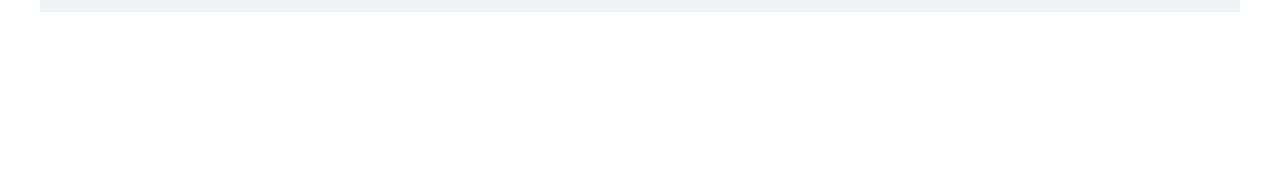
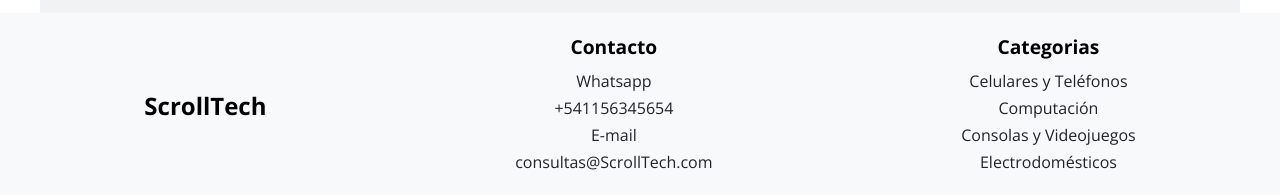
Before and after one commit to scrolldev/bc_71370-integrador_etapa1-Jonathan-Romero, a website built with Vite: page index.html in a window 1280 px wide. Shown: the part 1076-1271 px from the top of the page. Before the commit the page ends 1088 px from the top, so only its background shows below. Built offline with nearby package versions, Linux system fonts and the light colour scheme.

Commit message:
Armando footer

```diff
--- a/index.html
+++ b/index.html
@@ -197,6 +197,31 @@
 
   <!-- footer -->
 
+  <footer class="footer">
+    <section class="footer__section">
+      <div class="footer__logo">
+        <h4>ScrollTech</h4>
+      </div>
+
+      <div class="footer-contacto">
+        <h4><span>Contacto</span></h4>
+        <p><span>Whatsapp</span></p>
+        <p><span>+541156345654</span></p>
+        <p><span>E-mail</span></p>
+        <a href="#">consultas@ScrollTech.com</a>
+      </div>
+
+      <div class="footer-categorias">
+        <h4><span>Categorias</span></h4>
+        <p>
+          <a href="#">Celulares y Teléfonos</a>
+          <a href="#">Computación</a>
+          <a href="#">Consolas y Videojuegos</a>
+          <a href="#">Electrodomésticos</a>
+        </p>
+      </div>
+    </section>
+  </footer>
 
 
 
--- a/sass/components/_cards.scss
+++ b/sass/components/_cards.scss
@@ -70,7 +70,7 @@
     }
 
     & &__image-conteiner {
-      width: 40%;
+      width: 100%;
       clip-path: polygon(0 0, 100% 0, 95% 100%, 0 100%);
     }
 
--- /dev/null
+++ b/sass/layout/_footer.scss
@@ -0,0 +1,51 @@
+// _footer.scss
+
+.footer {
+  background-color: #f8f9fa; // Color de fondo del footer
+  padding: 20px; // Espaciado interno del footer
+  text-align: center; // Alineación de texto
+
+  &__section {
+    display: flex;
+    justify-content: space-around; // Distribuye el espacio entre los elementos hijos
+    flex-wrap: wrap; // Permite que los elementos se envuelvan en múltiples líneas si es necesario
+
+    @media (max-width: 768px) {
+      flex-direction: column; // En pantallas más pequeñas, los elementos se apilan verticalmente
+      align-items: center; // Centra los elementos horizontalmente
+
+      div {
+        padding-bottom: 20px;
+      }
+    }
+  }
+
+  &__logo {
+    display: flex;
+    align-items: center;
+    font-size: x-large;
+  }
+
+  .footer-contacto, .footer-categorias {
+    h4 {
+      font-size: 1.2em; // Tamaño de fuente del encabezado
+      margin-bottom: 10px; // Espaciado inferior del encabezado
+    }
+
+    p, a {
+      margin: 5px 0; // Margen superior e inferior de los párrafos y enlaces
+      color: #212529; // Color de texto
+      text-decoration: none; // Quita el subrayado de los enlaces
+
+      &:hover {
+        color: #007bff; // Color de texto al pasar el mouse
+      }
+    }
+  }
+
+  .footer-categorias {
+    a {
+      display: block; // Cada enlace en su propia línea
+    }
+  }
+}
--- a/sass/layout/_header.scss
+++ b/sass/layout/_header.scss
@@ -19,7 +19,7 @@
   }
 
   &:checked ~ .search-bar .menu-toogle .menu-toogle__label {
-    background-color: yellow;
+    //background-color: yellow;
   }
 
 }
@@ -27,7 +27,7 @@
 /*NAVBAR*/
 
 .nav-bar {
-  background-color: mediumaquamarine;
+  //background-color: mediumaquamarine;
 
   &__nav-list {
     display: flex;
@@ -43,14 +43,17 @@
 
   &__nav-item {
     text-align: center;
-    background-color: pink;
+    background-color: white;
+    border-top: 1px solid black;
   }
 
   &__nav-link {
     display: block;
-    background-color: purple;
+    //background-color: purple;
     padding: 2rem 2rem;
     text-decoration: none;
+    color: black;
+    font-weight: bold;
   }
 
   @media (max-width: 576px) {
@@ -87,7 +90,7 @@
   }
 
   &__form-label {
-    background-color: greenyellow;
+    //background-color: greenyellow;
   }
 
   &__form-search {
@@ -170,4 +173,5 @@
       display: block;
     }
   }
+
 }
--- a/sass/main.scss
+++ b/sass/main.scss
@@ -3,6 +3,7 @@
 @import "base/resets";
 @import "components/cards";
 @import "layout/header";
+@import "layout/footer";
 @import "pages/index";
 @import "pages/contacto";
 @import "pages/nosotros";
```
